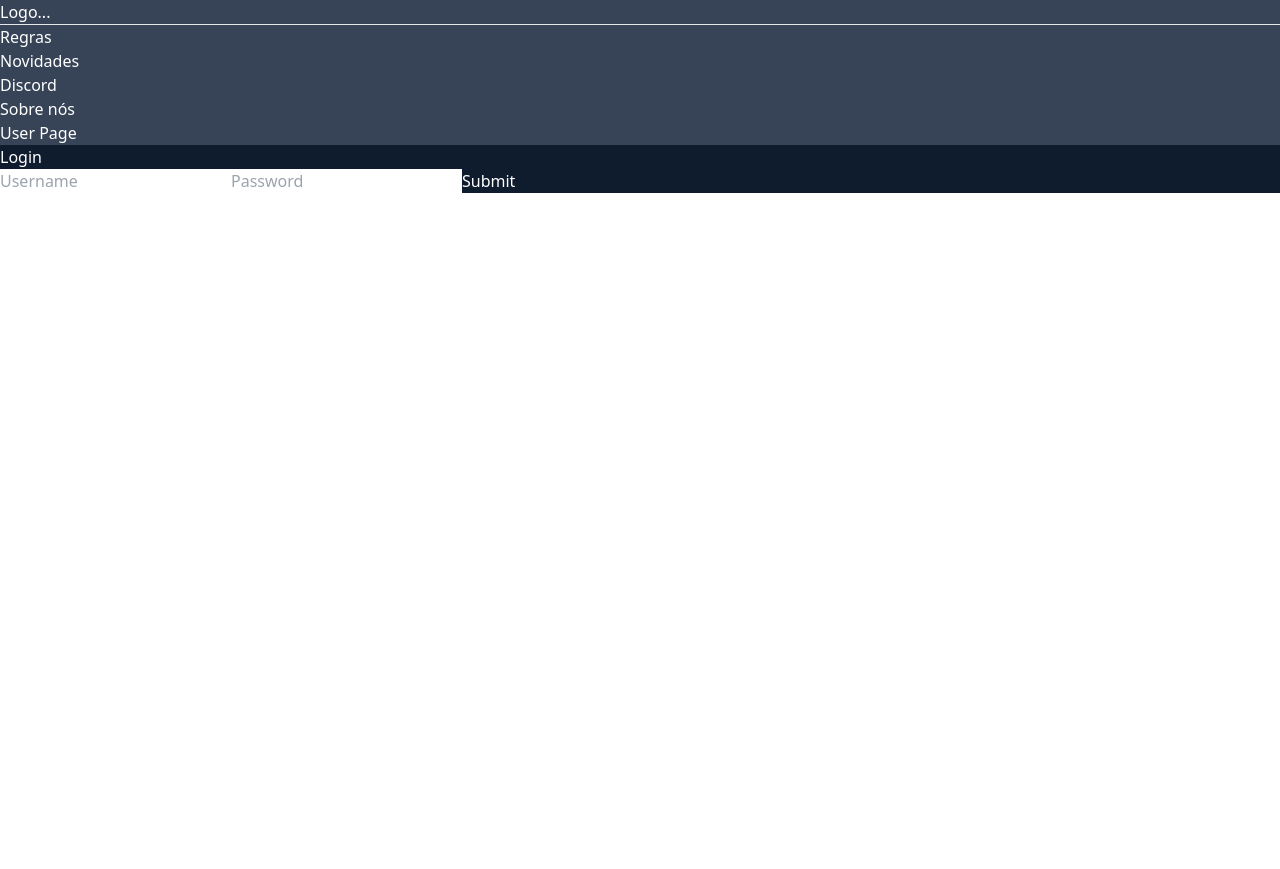
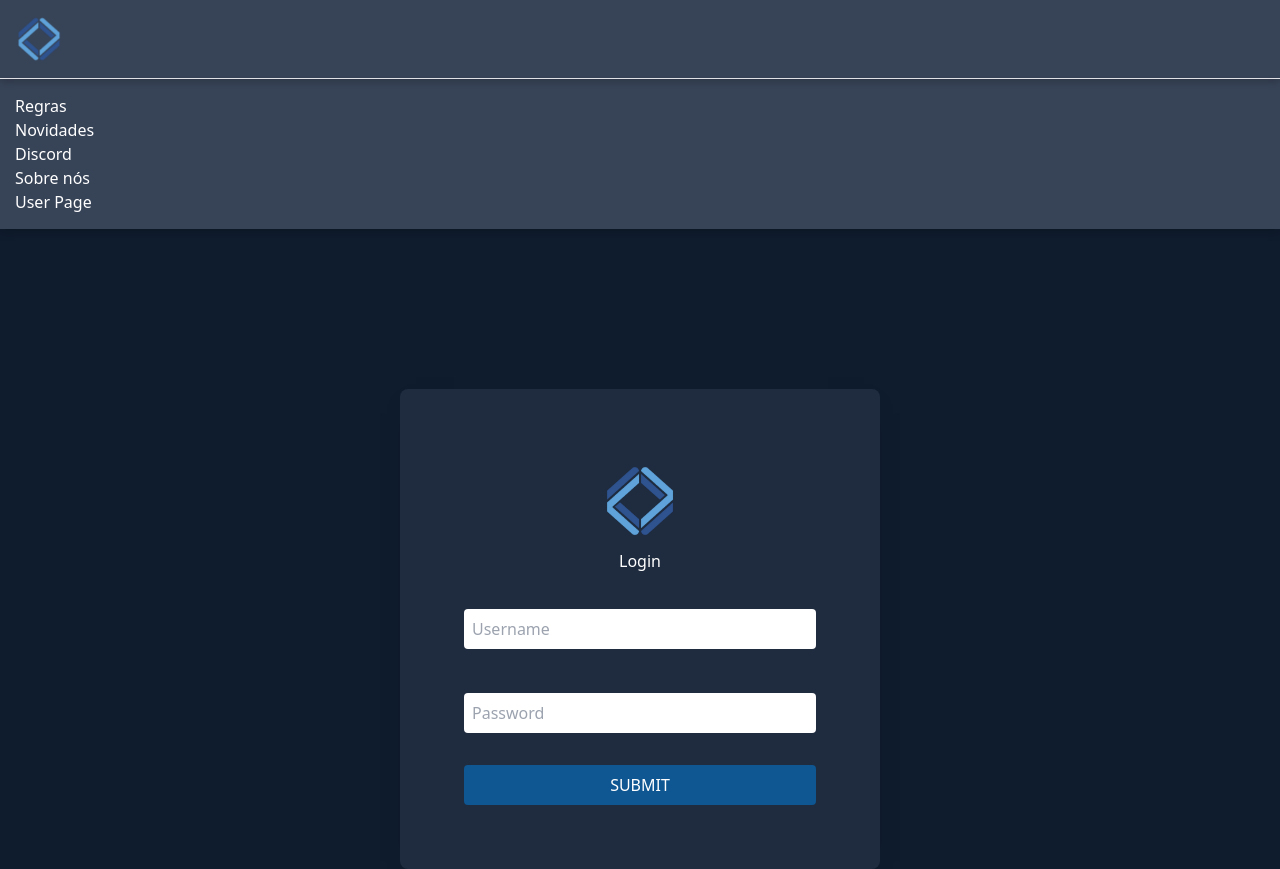
Before and after one commit to Renozixx/UnitauDeAlunosParaAlunos, a React (Vite) app in the folder frontend/: page /login in a window 1280 px wide. Before the commit the page ends 800 px from the top, so only its background shows below. Built offline with nearby package versions, Linux system fonts and the light colour scheme.

Commit message:
Atualizando o Front

```diff
--- a/frontend/index.html
+++ b/frontend/index.html
@@ -8,10 +8,12 @@
     <link rel="preconnect" href="https://fonts.googleapis.com">
     <link rel="preconnect" href="https://fonts.gstatic.com" crossorigin>
     <link href="https://fonts.googleapis.com/css2?family=Lato:ital,wght@0,100;0,300;0,400;0,700;0,900;1,100;1,300;1,400;1,700;1,900&display=swap" rel="stylesheet">
+    <link rel="stylesheet" href="/frontend/src/styles/form.css">
     <title>Vite + React</title>
   </head>
   <body>
     <div id="root"></div>
     <script type="module" src="/src/main.jsx"></script>
+
   </body>
 </html>
--- a/frontend/src/components/Form.jsx
+++ b/frontend/src/components/Form.jsx
@@ -34,7 +34,12 @@ const Form = ({route, method}) => {
 
     return (
         <form onSubmit={handleSubmit} className="form-container">
+            <script></script>
+            <div className='style_logo'>
+            <img src="png-logo_principal.png" className="logo-register" alt="logo-register" />
+            </div>
             <h1>{name}</h1>
+            <div className='styles-forms'>
             <input
                 className='form-input text-black'
                 type="text"
@@ -50,6 +55,7 @@ const Form = ({route, method}) => {
                 placeholder='Password'
             />
             <input className="form-submit" type="submit" value="Submit" />
+            </div>
         </form>
     )
 }
--- a/frontend/src/components/MyHeader.jsx
+++ b/frontend/src/components/MyHeader.jsx
@@ -7,10 +7,10 @@ const MyHeader = () => {
         <header className='header-container w-full h-20 inline-flex shadow-sm'>
             <nav className=' inline-flex list-none'>
                 <div className=' ml-7 mr-12 content-center text-2xl'>
-                  <Link to={"/"}><h1>Logo...</h1></Link>
+                  <Link to={"/"}> <img src="png-logo_principal.png" className="logo" alt="logo" /></Link>
                 </div>
                 <hr />
-                <div className=' content-center'>
+                <div className='content-center w-full flex'>
                   <ul className='header-links inline-flex gap-14 ml-7 mr-12 text-2xl'>
                     <li><Link to={"/Rules"}>Regras</Link></li>
                     <li><Link to={"/News"}>Novidades</Link></li>
--- a/frontend/src/pages/Home.jsx
+++ b/frontend/src/pages/Home.jsx
@@ -29,9 +29,6 @@ const Home = () => {
     getPosts();
   }, [])
 
-  pesquisarPost(() => {
-
-  })
   return (
     <>
       <main className='darkmode-backgroundcolor h-screen'>
--- a/frontend/src/pages/Register.jsx
+++ b/frontend/src/pages/Register.jsx
@@ -6,8 +6,10 @@ import Form from '../components/Form'
 const Register = () => {
   return (
     <>
-      <MyHeader />
-      <Form route="/api/user/register/" method="register"></Form>
+      <body className='h-screen darkmode-backgroundcolor'>
+        <MyHeader />
+        <Form route="/api/user/register/" method="register"></Form>
+      </body>
     </>
   )
 }
--- a/frontend/src/styles/form.css
+++ b/frontend/src/styles/form.css
@@ -121,3 +121,75 @@ main {
   background-color: #fff5f5; /* Cor de fundo das opções */
   color: black; /* Cor do texto das opções */
 }
+
+.form-container{
+    text-align: center;
+    background: #1F2B3E;
+    border-radius: .5rem;
+    box-shadow: 0 8px 24px -16px rgba(0, 0, 0, 0.5);
+    margin: 10rem auto;
+    max-width: 30rem;
+    padding: 4rem;
+}
+.styles-forms{
+  display: flex;
+  flex-direction: column;
+}
+.form-input{
+  margin-top: 2.25rem;
+  margin-bottom: .5rem;
+  border: 0;
+  border-radius: .25rem;
+  font-size: 1rem;
+  padding: .5rem;
+}
+.form-submit{
+  background-color: #0e5792;
+  border: 0;
+  border-radius: .25rem;
+  font-size: 1rem;
+  margin-top: 1.5rem;
+  padding: .5rem 0;
+  text-transform: uppercase;
+  cursor: pointer;
+}
+body {
+    font-family: system-ui, -apple-system, BlinkMacSystemFont, 'Segoe UI', Roboto, Oxygen, Ubuntu, Cantarell, 'Open Sans', 'Helvetica Neue', sans-serif;
+}
+.content-center {
+  display: flex;
+  justify-content: space-around;
+  align-items: center;
+  padding: 15px;
+  box-shadow: 0 4px 8px rgba(0, 0, 0, 0.2);
+  justify-content: space-between;
+}
+.logo {
+  height: 3em;
+  padding: 3%;
+  will-change: filter;
+  transition: filter 300ms;
+}
+.logo:hover {
+  filter: drop-shadow(0 0 2em #646cffaa);
+}
+.logo.react:hover {
+  filter: drop-shadow(0 0 2em #61dafbaa);
+}
+.logo-register{
+  height: 6em;
+  padding: 3%;
+  will-change: filter;
+  transition: filter 300ms;
+  align-items: center;
+  display: flex;
+  justify-content: center;
+  align-items: center;
+
+}
+.style_logo{
+  display: flex;
+  align-items: center;
+  justify-content: center;
+
+}
```
Also changed, not shown: frontend/public/png-logo_principal.png (added).
